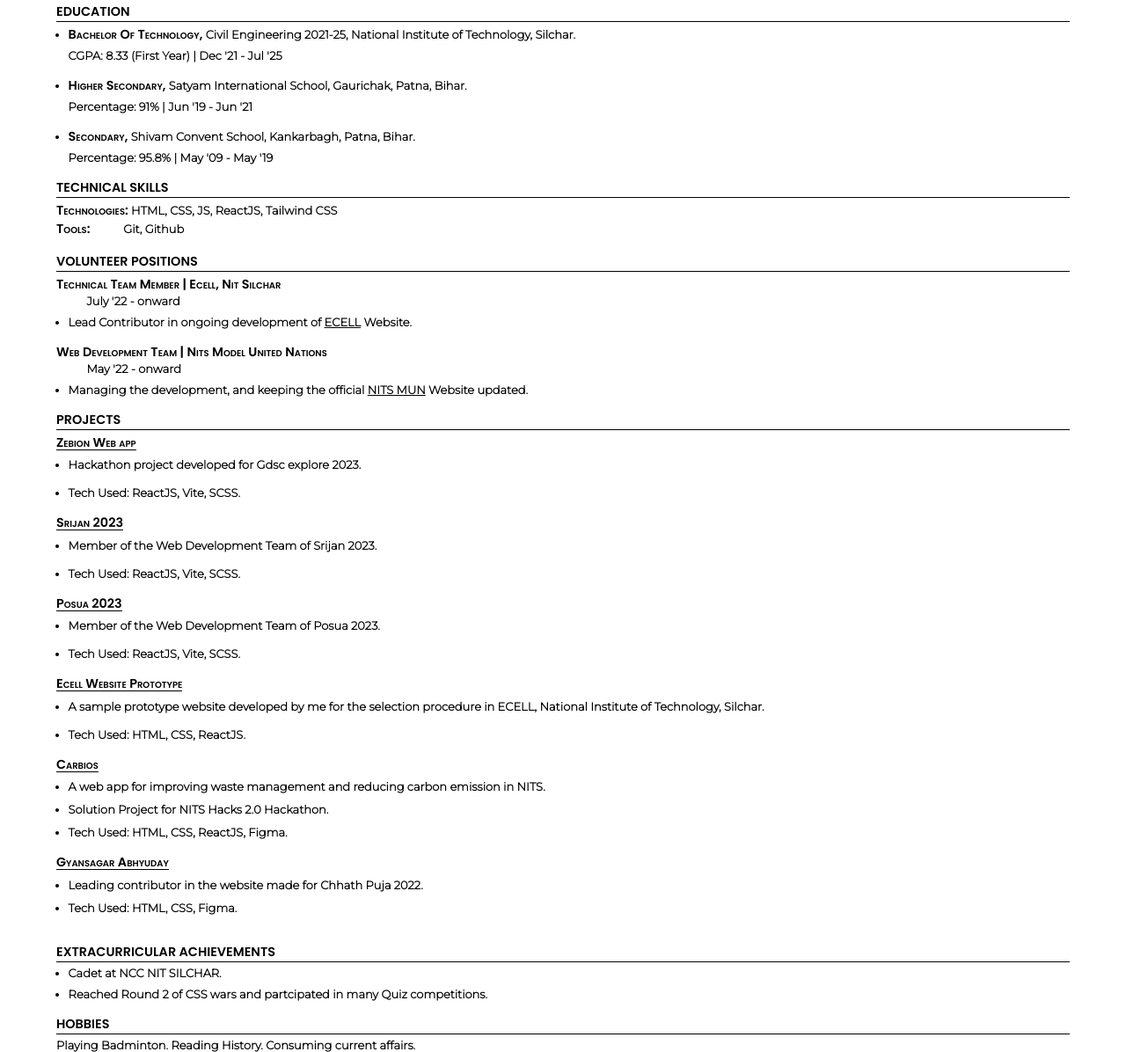
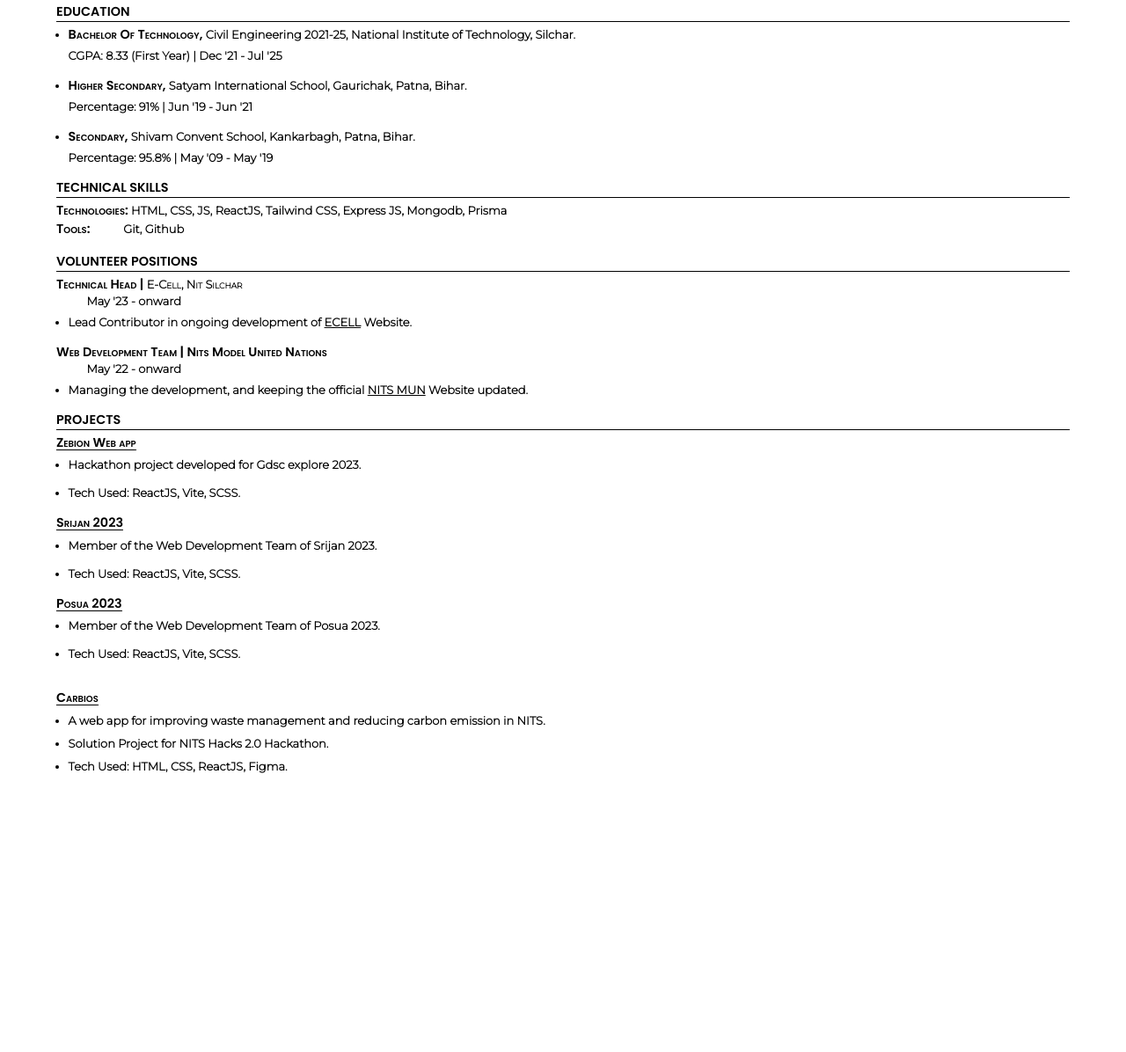
Before and after one commit to hereisadi/resume, a plain HTML site: page index.html in a window 1280 px wide. Shown: the part 105-1301 px from the top of the page at 88% size. After the commit the page ends 1000 px from the top, so only its background shows below. Drawn offline with Linux system fonts and the light colour scheme.

Commit message:
UPD:resume

```diff
--- a/index.html
+++ b/index.html
@@ -110,7 +110,7 @@
 
     <div class="education-details">
       <span class="high-sec">Technologies:</span> HTML, CSS, JS, ReactJS,
-      Tailwind CSS
+      Tailwind CSS, Express JS, Mongodb, Prisma
       <br />
       <span class="high-sec">Tools:</span>
       <span class="tools-skill">Git, Github</span>
@@ -121,9 +121,9 @@
     </div>
 
     <div class="education-details">
-      <span class="high-sec">Technical Team Member | Ecell, Nit Silchar</span>
+      <span class="high-sec">Technical Head | <a style="font-weight: bold;" href="https://ecellnits.org/">E-Cell, Nit Silchar</a></span>
       <br />
-      <div class="tools-skill web-nits">July '22 - onward</div>
+      <div class="tools-skill web-nits">May '23 - onward</div>
       <ul class="ul-edu">
         <li>
           Lead Contributor in ongoing development of
@@ -206,19 +206,19 @@
 
 
 
-      <div class="project-details">
+      <!-- <div class="project-details">
         <a href="https://ecell-nits.vercel.app" target="_blank"
           ><span class="high-sec">Ecell Website Prototype</span></a
         >
-      </div>
-      <ul class="ul-edu">
+      </div> -->
+      <!-- <ul class="ul-edu">
         <li class="ecell-li">
           A sample prototype website developed by me for the selection procedure
           in ECELL, National Institute of Technology, Silchar.
         </li>
         <br />
         <li>Tech Used: HTML, CSS, ReactJS.</li>
-      </ul>
+      </ul> -->
 
       <br />
       <!-- <div class="project-details">
@@ -250,17 +250,17 @@
       </ul>
 
       <br />
-      <div class="project-details">
+      <!-- <div class="project-details">
         <a href="https://github.com/phenyloder/Gyansagar-Abhyuday/commits/main?author=hereisadi" target="_blank"
           ><span class="high-sec">Gyansagar Abhyuday</span></a
         >
-      </div>
-      <ul class="ul-edu">
+      </div> -->
+      <!-- <ul class="ul-edu">
         <li class="ecell-li ">
           Leading contributor in the website made for Chhath Puja 2022.
         </li>
         <li class="ecell-li ikof">Tech Used: HTML, CSS, Figma.</li>
-      </ul><br>
+      </ul><br> -->
       <!-- <div class="project-details">
         <a
           href="https://github.com/hereisadi/GDSC-web-blitz-2.0-project"
@@ -281,7 +281,7 @@
       </ul> -->
     </div>
 
-    <div class="education-title">
+    <!-- <div class="education-title">
       <h3>EXTRACURRICULAR ACHIEVEMENTS</h3>
     </div>
     <div class="education-details">
@@ -293,13 +293,13 @@
           Reached Round 2 of CSS wars and partcipated in many Quiz competitions.
         </li>
       </ul>
-    </div>
+    </div> -->
 
-    <div class="education-title">
+    <!-- <div class="education-title">
       <h3>HOBBIES</h3>
     </div>
     <div class="education-details">
       Playing Badminton. Reading History. Consuming current affairs.
-    </div>
+    </div> -->
   </body>
 </html>
```
